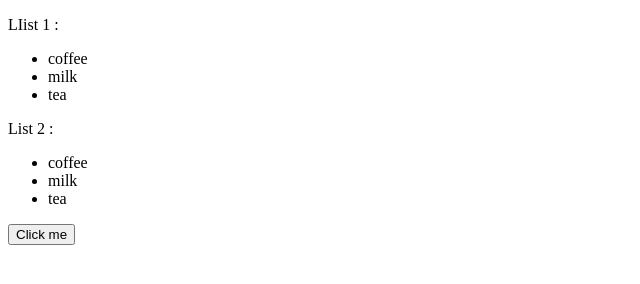
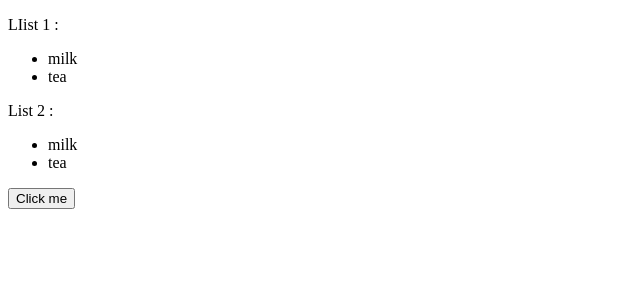
Before and after one commit to rkdud3240/HTML2, a plain HTML site: page Jquery/j_03.html in a window 1280 px wide. Both pictures are taken after a click on the button "Click me". Shown: the whole page, without its empty margins (0-640 px from the left). Drawn offline with nearby package versions, Linux system fonts and the light colour scheme.

Commit message:
12_03_조금수정

```diff
--- a/Jquery/j_03.html
+++ b/Jquery/j_03.html
@@ -13,13 +13,8 @@
 
             $("button").click(
                 function () {
-                    // $("ul > li:nth-child(1)").hide();
-                    // $("ul li:first").hide();
-                    $("ul li:second").hide();
-                    $("ul li:three").hide();
-                    $("ul li:four").hide();
-                    $("ul li:five").hide();
-                    $("ul li:six").hide();
+                    $("ul > li:nth-child(1)").hide();
+                    $("ul li:first").hide();
                 })
         });
 
```
Also changed, not shown: Jquery/j_02.html (+0 -1 lines), Jquery/j_05.html (+3 -2 lines), Jquery/j_09.html (+0 -3 lines).
